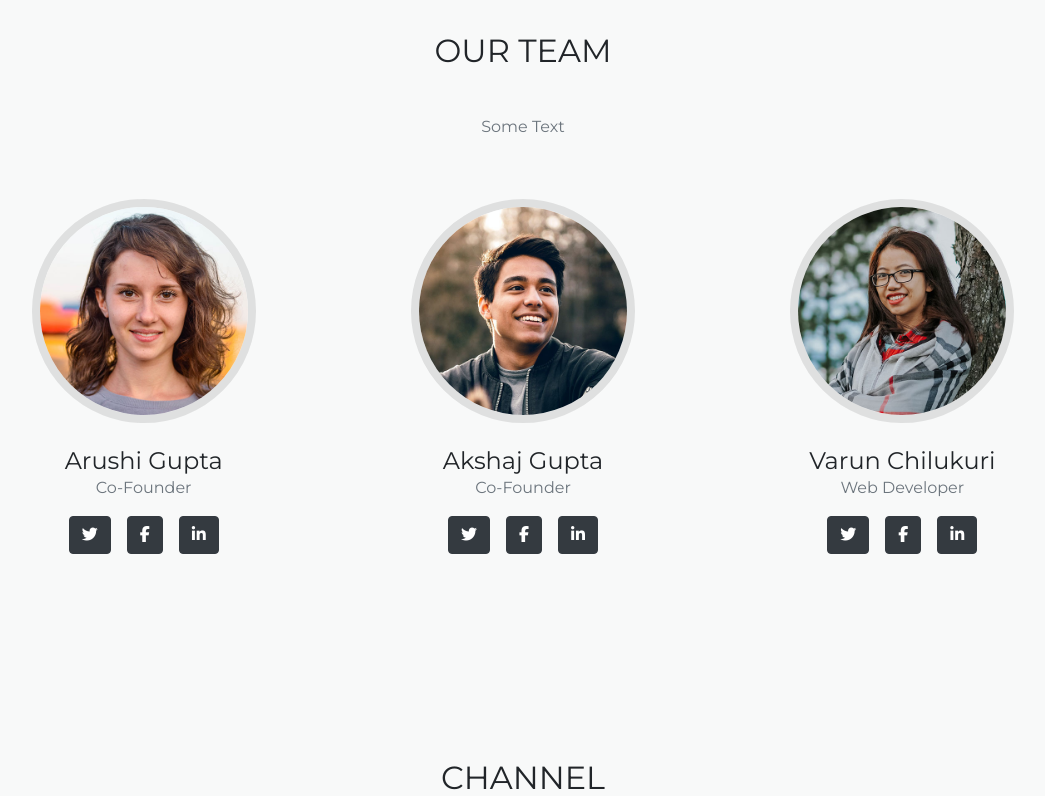
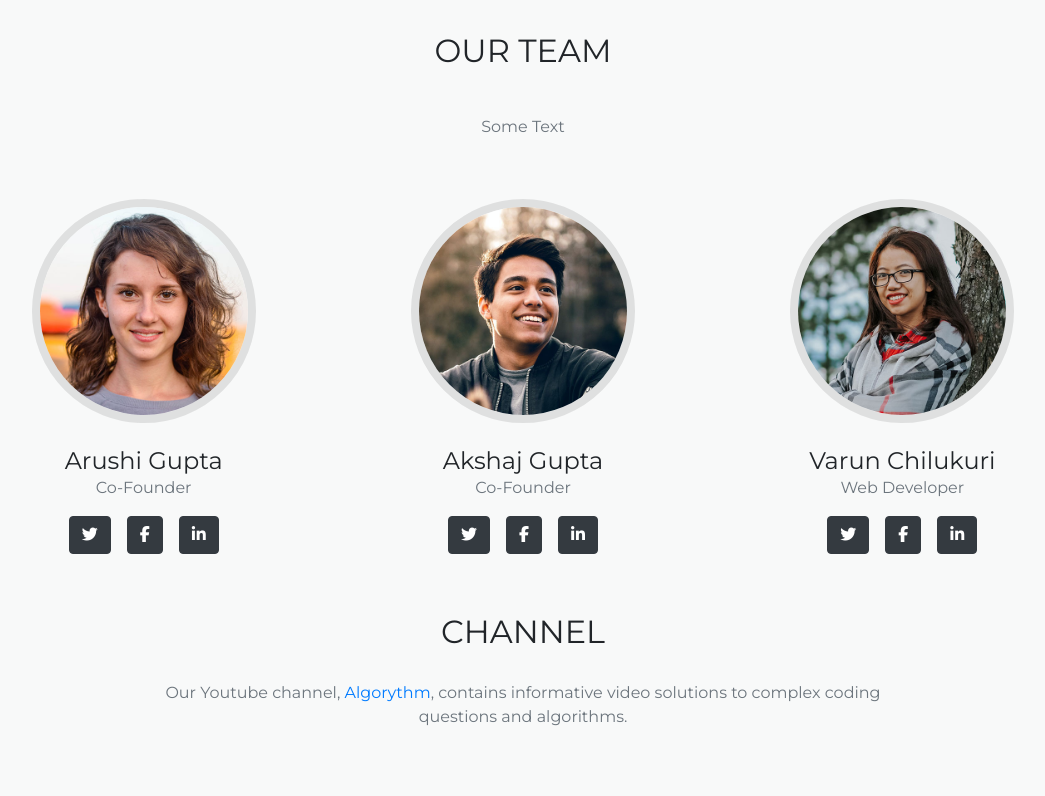
Before and after one commit to VarunChilukuri/AlgoSTEM, a PHP site: page /index.html in a window 1280 px wide. Shown: the part 801-1597 px from the top of the page, without its empty margins (117-1162 px from the left). Run offline with PHP 8.4, Linux system fonts and the light colour scheme; some libraries are stand-ins or nearby versions; some web fonts are replaced; grey boxes are pictures that could not be loaded.

Commit message:
Fix overlap of team section

```diff
--- a/main.css
+++ b/main.css
@@ -82,8 +82,10 @@ h1
   font-family: 'Montserrat';
   max-width: 100%;
   width: 100%;
+  /*
   height: 95vh;
   min-height: 95vh;
+  */
 }
 #team-title{
   padding-top: 3%;
@@ -115,6 +117,10 @@ a.custom-card:hover {
 }
 
 /*Channel*/
+#channel-title{
+  padding-top:3%;
+}
+
 #channel{
   font-family: 'Montserrat';
   background-color: #F8F9F9;
```
